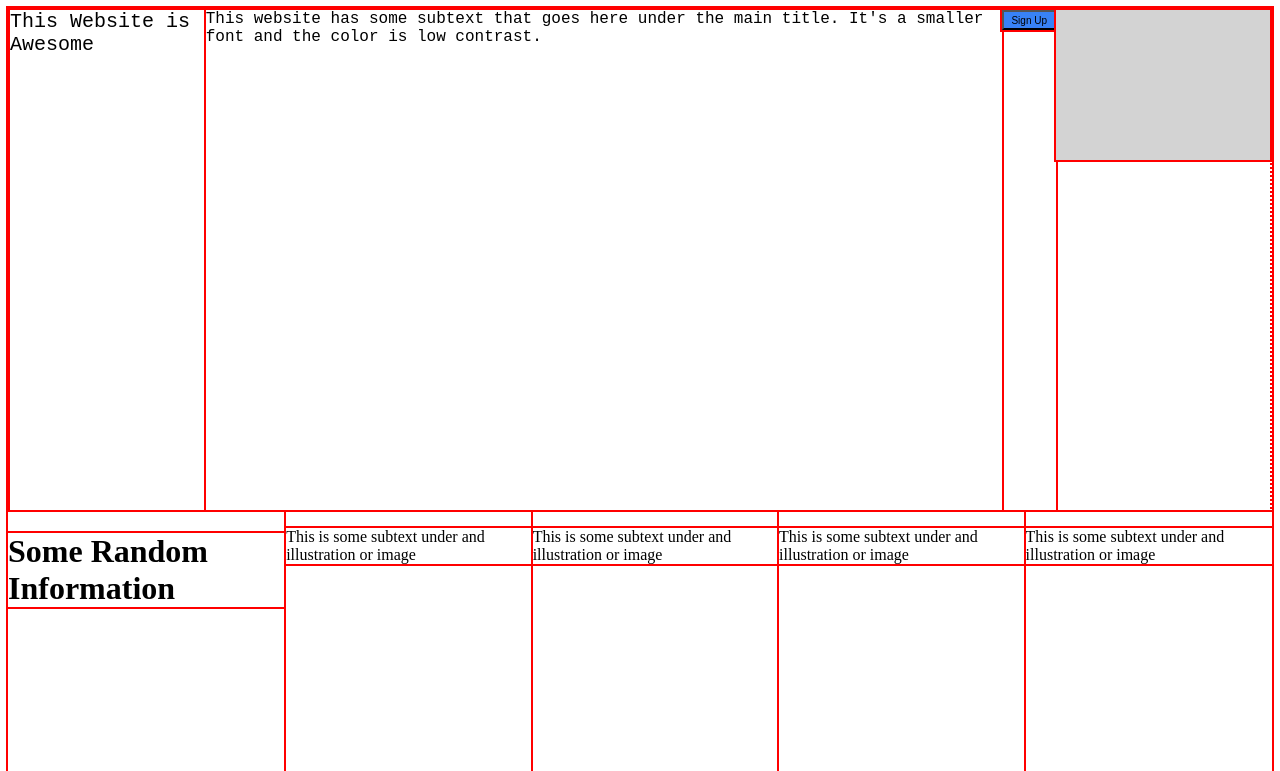
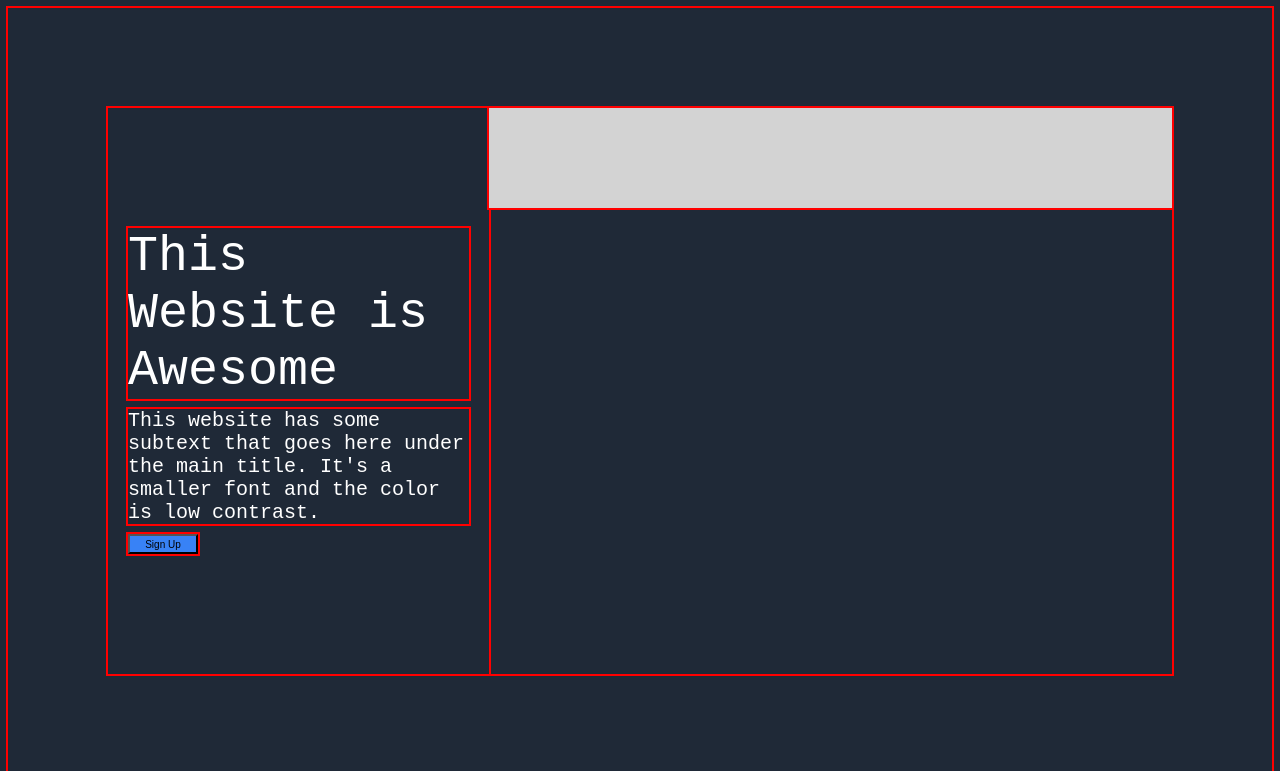
Before and after one commit to VehicleRider/odin-homepage, a plain HTML site: page index.html in a window 1280 px wide. Shown: the top 771 px of the page. Drawn offline with Linux system fonts and the light colour scheme.

Commit message:
corrected hero text

```diff
--- a/index.html
+++ b/index.html
@@ -31,11 +31,13 @@
             <p>This is some subtext under and illustration or image</p>
         </div>
     </div>
-    <section id="quote">
+    <div id="quote">
         <p>This is an inspiring quote, or a testimonial from a customer. Maybe it's just filling space, or maybe people will actually read it. Who knows? All I know is that it looks nice.</p>
         <strong>-Thor, God of Thunder</strong>
-    </section>
+    </div>
+    <footer>
     <p>Call to action! Its time!</p>
     <p>Sign up for our project by clicking that button right over there!</p>
+    </footer>
 </body>
 </html>
--- a/styles.css
+++ b/styles.css
@@ -1,6 +1,6 @@
 * {
     outline: 2px solid red;
-    background-color: white;
+    background-color: #1F2937;
 
 }
 
@@ -11,11 +11,12 @@ body {
 }
 
 #introduction {
-    border: 2px dotted red;
     font-family: 'Courier New', Courier, monospace;
     display: flex;
     flex-direction: row;
     flex: 1 1 500px;
+    margin: 100px 100px;
+
 
 }
 
@@ -30,23 +31,29 @@ body {
 
 .hero-info {
     display: flex;
-    flex-direction: row;
+    flex-direction: column;
+    align-items: flex-start;
+    flex: 1 1 0;
+    padding: 120px 20px;
+    gap: 10px;
 
 }
 
-#introduction .hero-text {
-    font-size: 20px;
+.hero-text {
+    font-size: 50px;
     font-weight: 500;
+    color: white;
 
 }
 
-#intorduction .subtext {
+.subtext {
     font-size: 20px;
     font-weight: 200;
+    color: white;
 
 }
 
-#introduction .hero-button {
+.hero-button {
     font-size: 10px;
     height: 20px;
     width: 70px;
@@ -54,8 +61,12 @@ body {
 }
 
 .top-image {
-    height: 150px;
-    width: 300px;
+    height: 100px;
+    width: 100px;
     background-color: lightgray;
+    display: flex;
+    justify-content: center;
+    align-items: center;
+    flex: 2 1 0;
 
 }
```
